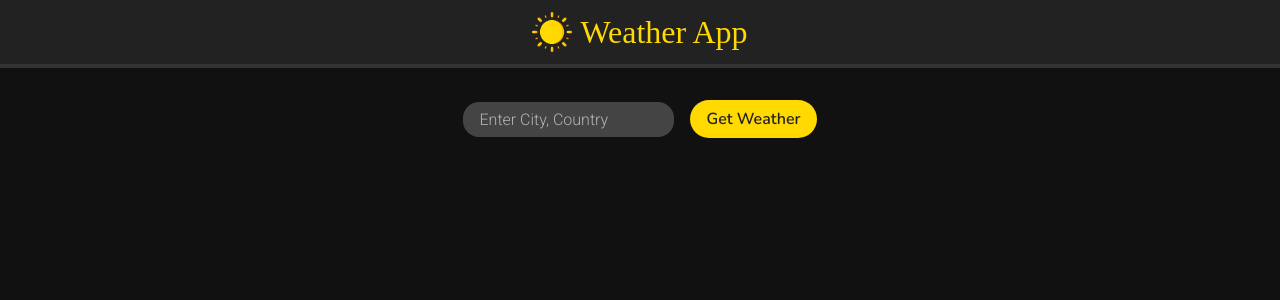
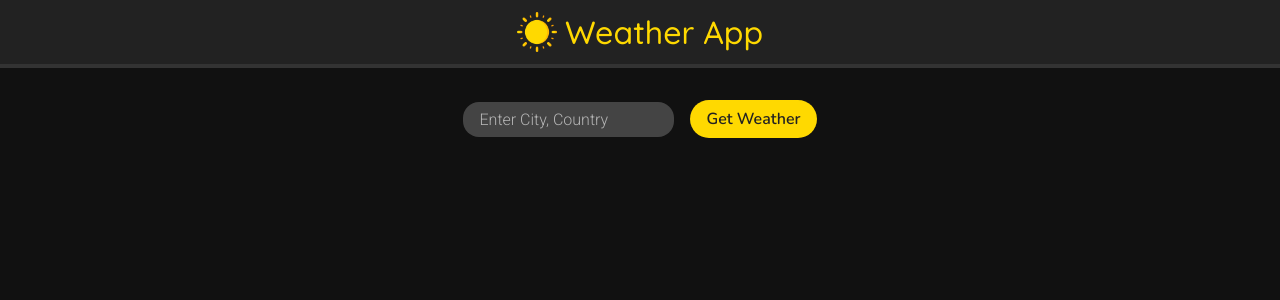
Before and after one commit to programmerraja/Weather-App, a React (Create React App) app: page / in a window 1280 px wide. Shown: the top 300 px of the page. Built offline with nearby package versions, Linux system fonts and the light colour scheme; no server answers.

Commit message:
Changed title font

```diff
--- a/src/components/Header.css
+++ b/src/components/Header.css
@@ -14,7 +14,10 @@
 }
 #header p
 {
+	font-family: 'Quicksand', sans-serif;
+	font-size: 2rem;
+	font-weight: 400;
+	text-transform: capitalize;
 	color: #ffd900;
-	font-size: 2rem;
 	margin: 0;
 }
```
